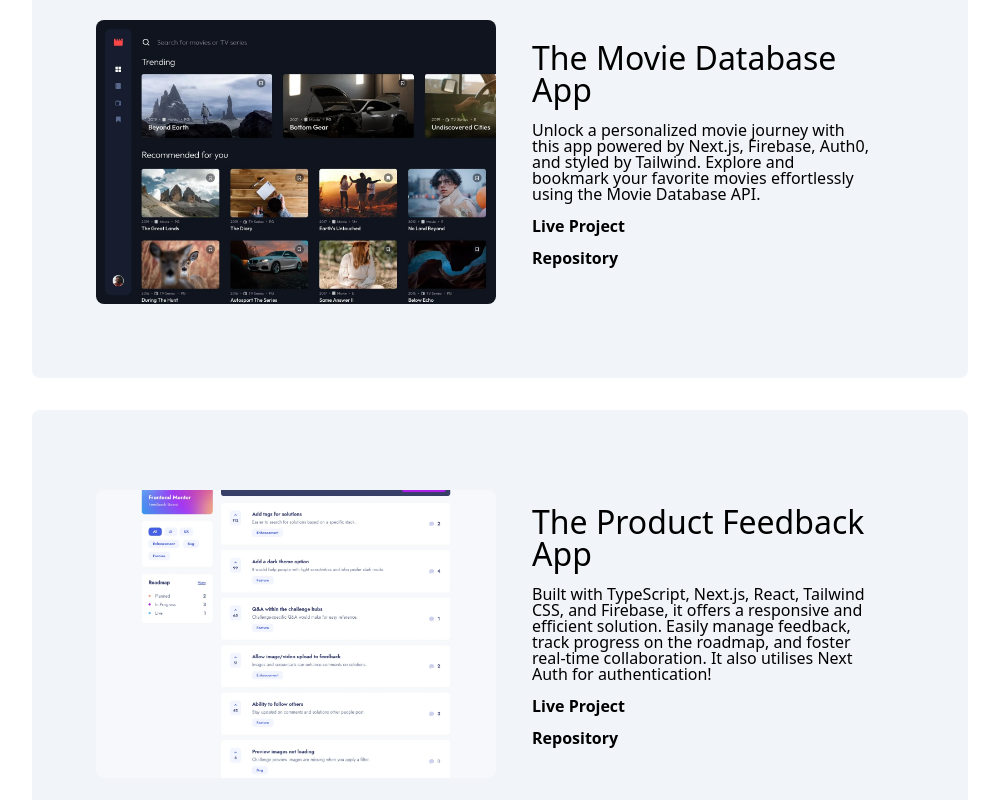
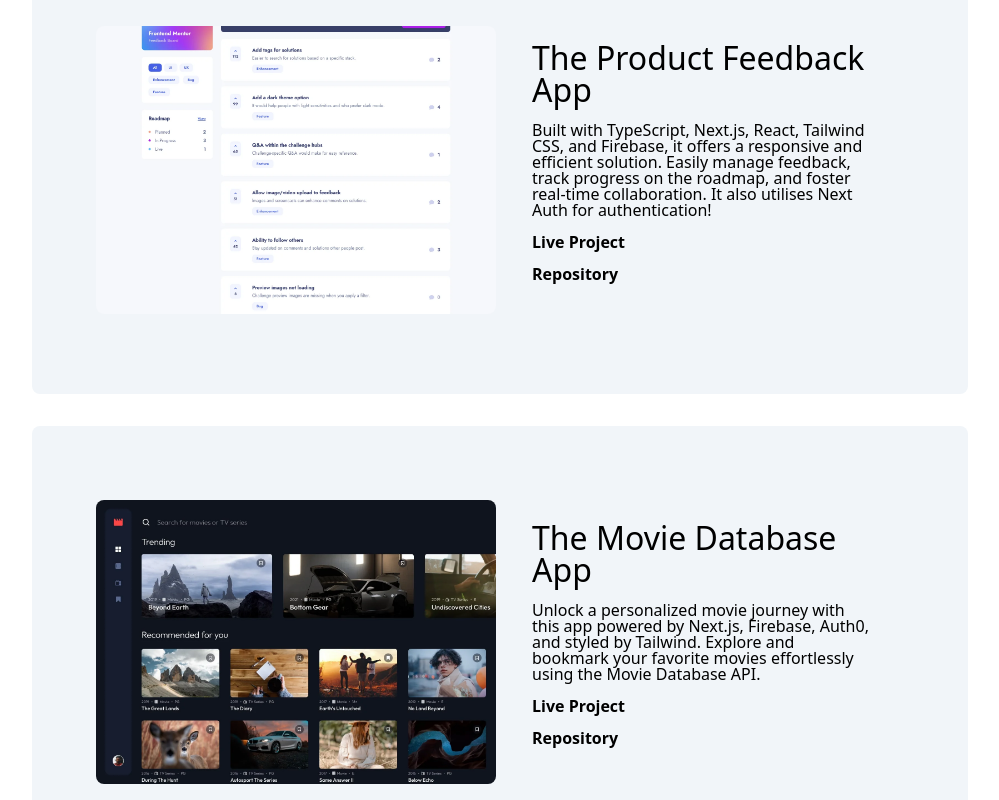
Before and after one commit to Chaffexd/portfolio-updated, a Next.js app: page /projects in a window 1280 px wide. Shown: the part 720-1520 px from the top of the page, without its empty margins (140-1139 px from the left). Built offline with nearby package versions, Linux system fonts and the light colour scheme.

Commit message:
tidy dupe styles and add new project

```diff
--- a/components/about/AboutSocials.js
+++ b/components/about/AboutSocials.js
@@ -1,35 +1,59 @@
-import Link from "next/link"
-import GitHubIcon from "../icons/GitHub"
-import LinkedInIcon from "../icons/LinkedIn"
-import MailIcon from "../icons/MailIcon"
-import FrontEndMentor from "../icons/FrontEndMentor"
+import Link from "next/link";
+import GitHubIcon from "../icons/GitHub";
+import LinkedInIcon from "../icons/LinkedIn";
+import MailIcon from "../icons/MailIcon";
+import FrontEndMentor from "../icons/FrontEndMentor";
 
 const AboutSocials = () => {
   return (
     <ul role="list">
       <li className="flex flex-col h-6">
-            <Link href={"https://github.com/Chaffexd"} target="_blank" aria-label="Github" className="flex items-center mb-4 text-sm font-medium transition hover:text-teal-500 dark:text-zinc-200 dark:hover:text-teal-500">
+        <Link
+          href={"https://github.com/Chaffexd"}
+          target="_blank"
+          aria-label="Github"
+          className="flex items-center mb-4 text-sm font-medium transition hover:text-teal-500 dark:text-zinc-200 dark:hover:text-teal-500"
+        >
           <GitHubIcon />
-                <p className="ml-4 w-22 mb-0 dark:text-white text-zinc-600 hover:text-teal-500 dark:hover:text-teal-500">Follow me on GitHub</p>
+          <p className="ml-4 w-22 mb-0 dark:text-white text-zinc-600 hover:text-teal-500 dark:hover:text-teal-500">
+            Follow me on GitHub
+          </p>
         </Link>
-            <Link href={"https://www.linkedin.com/in/shane-chaffe/"} target="_blank" aria-label="LinkedIn" className="flex mb-4 items-center text-sm font-medium text-zinc-600 transition hover:text-teal-500 dark:text-zinc-200 dark:hover:text-teal-500">
+        <Link
+          href={"https://www.linkedin.com/in/shane-chaffe/"}
+          target="_blank"
+          aria-label="LinkedIn"
+          className="flex mb-4 items-center text-sm font-medium text-zinc-600 transition hover:text-teal-500 dark:text-zinc-200 dark:hover:text-teal-500"
+        >
           <LinkedInIcon />
-                <p className="ml-4 w-22 mb-0 dark:text-white text-zinc-600 text-zinc-600 hover:text-teal-500 dark:hover:text-teal-500">Follow me on GitHub</p>
+          <p className="ml-4 w-22 mb-0 dark:text-white  text-zinc-600 hover:text-teal-500 dark:hover:text-teal-500">
+            Follow me on GitHub
+          </p>
         </Link>
-            <Link href={"https://www.frontendmentor.io/profile/Chaffexd"} target="_blank" aria-label="FrontEnd Mentor" className="flex items-center text-sm font-medium text-zinc-600 transition hover:text-teal-500 dark:text-zinc-200 dark:hover:text-teal-500">
+        <Link
+          href={"https://www.frontendmentor.io/profile/Chaffexd"}
+          target="_blank"
+          aria-label="FrontEnd Mentor"
+          className="flex items-center text-sm font-medium text-zinc-600 transition hover:text-teal-500 dark:text-zinc-200 dark:hover:text-teal-500"
+        >
           <FrontEndMentor />
-                <p className="ml-4 w-22 mb-0 dark:text-white text-zinc-600 text-zinc-600 hover:text-teal-500 dark:hover:text-teal-500">Follow me on FE Mentor</p>
+          <p className="ml-4 w-22 mb-0 dark:text-white  text-zinc-600 hover:text-teal-500 dark:hover:text-teal-500">
+            Follow me on FE Mentor
+          </p>
         </Link>
       </li>
       <li className="mt-14 pt-8 dark:border-zinc-700/40 flex">
-            <a href="mailto:shanechaffe@gmail.com" aria-label="Email" className="group border-t border-zinc-100 pt-4 flex items-center text-sm font-medium text-zinc-800 transition hover:text-teal-500 dark:text-zinc-200 dark:hover:text-teal-500 w-full">
+        <a
+          href="mailto:shanechaffe@gmail.com"
+          aria-label="Email"
+          className="group border-t border-zinc-100 pt-4 flex items-center text-sm font-medium text-zinc-800 transition hover:text-teal-500 dark:text-zinc-200 dark:hover:text-teal-500 w-full"
+        >
           <MailIcon />
           <span className="ml-4 mb-0">shanechaffe@gmail.com</span>
         </a>
       </li>
+    </ul>
+  );
+};
 
-    </ul>
-  )
-}
-
-export default AboutSocials
+export default AboutSocials;
--- a/components/projects/AllProjects.js
+++ b/components/projects/AllProjects.js
@@ -11,6 +11,15 @@ const projectData = [
     repo: "https://github.com/Chaffexd/countries-app"
   },
   {
+    id: "p9",
+    title: "The Product Feedback App",
+    excerpt:
+      "Built with TypeScript, Next.js, React, Tailwind CSS, and Firebase, it offers a responsive and efficient solution. Easily manage feedback, track progress on the roadmap, and foster real-time collaboration. It also utilises Next Auth for authentication!",
+    imageSource: "/images/product-feedback.webp",
+    link: "https://product-feedback-app-beta.vercel.app/",
+    repo: "https://github.com/Chaffexd/product-feedback-app"
+  },
+  {
     id: "p2",
     title: "The Movie Database App",
     excerpt:
@@ -20,13 +29,13 @@ const projectData = [
     repo: "https://github.com/Chaffexd/movie-app"
   },
   {
-    id: "p9",
-    title: "The Product Feedback App",
+    id: "p10",
+    title: "Devjobs App",
     excerpt:
-      "Built with TypeScript, Next.js, React, Tailwind CSS, and Firebase, it offers a responsive and efficient solution. Easily manage feedback, track progress on the roadmap, and foster real-time collaboration. It also utilises Next Auth for authentication!",
-    imageSource: "/images/product-feedback.webp",
-    link: "https://product-feedback-app-beta.vercel.app/",
-    repo: "https://github.com/Chaffexd/product-feedback-app"
+      "Built with TypeScript, Next.js, TypeScript, Tailwind CSS, as a full responsive job search site. Track a job that you might be interested in!",
+    imageSource: "/images/devjobs.webp",
+    link: "https://devjobs-app-two.vercel.app/",
+    repo: "https://github.com/Chaffexd/devjobs-app"
   },
   {
     id: "p3",
```
Also changed, not shown: public/images/devjobs.webp (added). Lines whose indentation alone changed are shown as unchanged.
